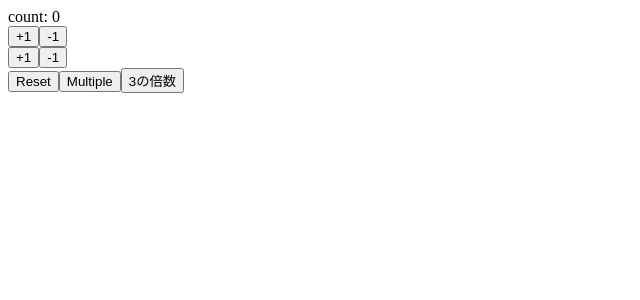
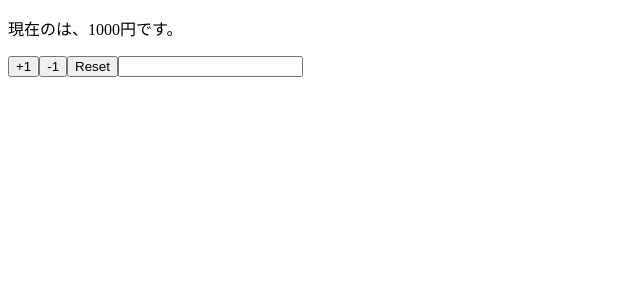
Before and after one commit to TheQuasarS50014p81/learn-react-hooks, a React (Create React App) app: page / in a window 1280 px wide. Shown: the top 300 px of the page, without its empty margins (0-640 px from the left). Built offline with nearby package versions, Linux system fonts and the light colour scheme.

Commit message:
implement component using multiplestatus

```diff
--- a/src/App.js
+++ b/src/App.js
@@ -1,35 +1,28 @@
 import React, {useState} from 'react';
 
-const App = () => {
-  const [count, setCount] = useState(0)
+const App = props => {
+  const [name, setName] = useState(props.name)
+  const [price, setPrice] = useState(props.price)
 
-  const increment = () => setCount(count + 1)
-  const decrement = () => setCount(count - 1)
-
-  const increment2 = () => setCount(previousCount => previousCount + 1)
-  const decrement2 = () => setCount(previousCount => previousCount - 1)
-  const reset = () => setCount(initialize => initialize = 0)
-  const multiple = () => setCount(multiplication => multiplication * 2)
-  const multipleOnThree = () => setCount(value => value % 3 === 0 ? value / 3 : value)
+  const reset = () => {
+    setPrice(props.price)
+    setName(props.name)
+  }
 
   return (
     <React.Fragment>
-      <div>count: {count}</div>
-      <div>
-        <button onClick={increment}>+1</button>
-        <button onClick={decrement}>-1</button>
-      </div>
-      <div>
-        <button onClick={increment2}>+1</button>
-        <button onClick={decrement2}>-1</button>
-      </div>
-      <div>
-        <button onClick={reset}>Reset</button>
-        <button onClick={multiple}>Multiple</button>
-        <button onClick={multipleOnThree}>3の倍数</button>
-      </div>
+      <p>現在の{name}は、{price}円です。</p>
+      <button onClick={() => setPrice(price + 1)}>+1</button>
+      <button onClick={() => setPrice(price - 1)}>-1</button>
+      <button onClick={reset}>Reset</button>
+      <input value={name} onChange={e => setName(e.target.value)}/>
     </React.Fragment>
   );
 }
 
+App.defaultProps = {
+  name: '',
+  price: 1000
+}
+
 export default App;
```
